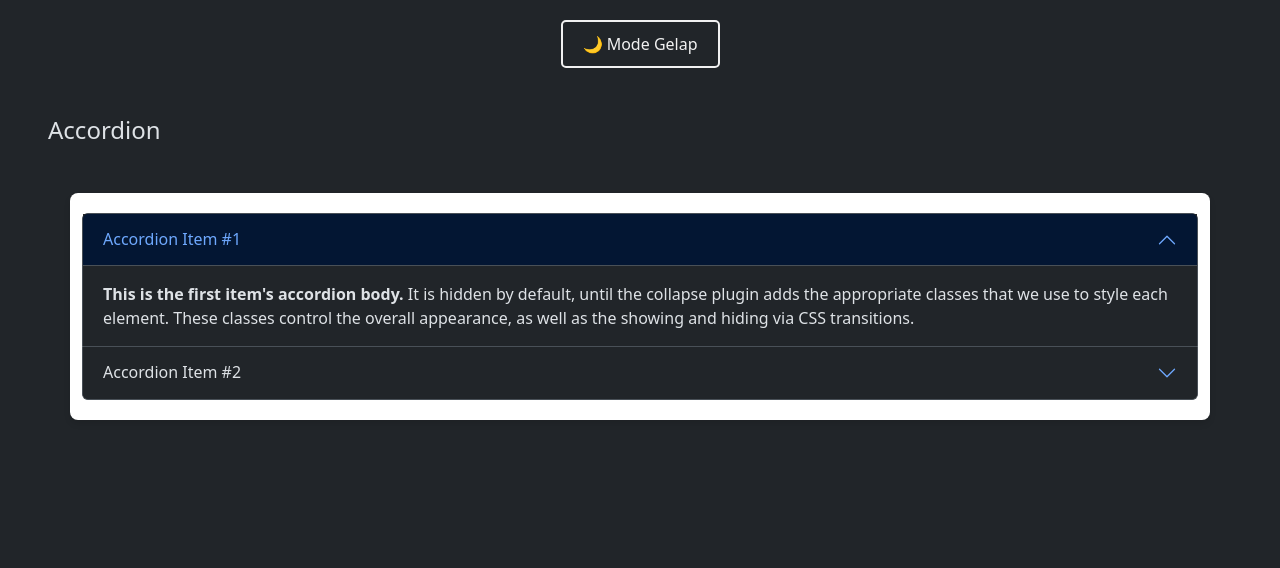
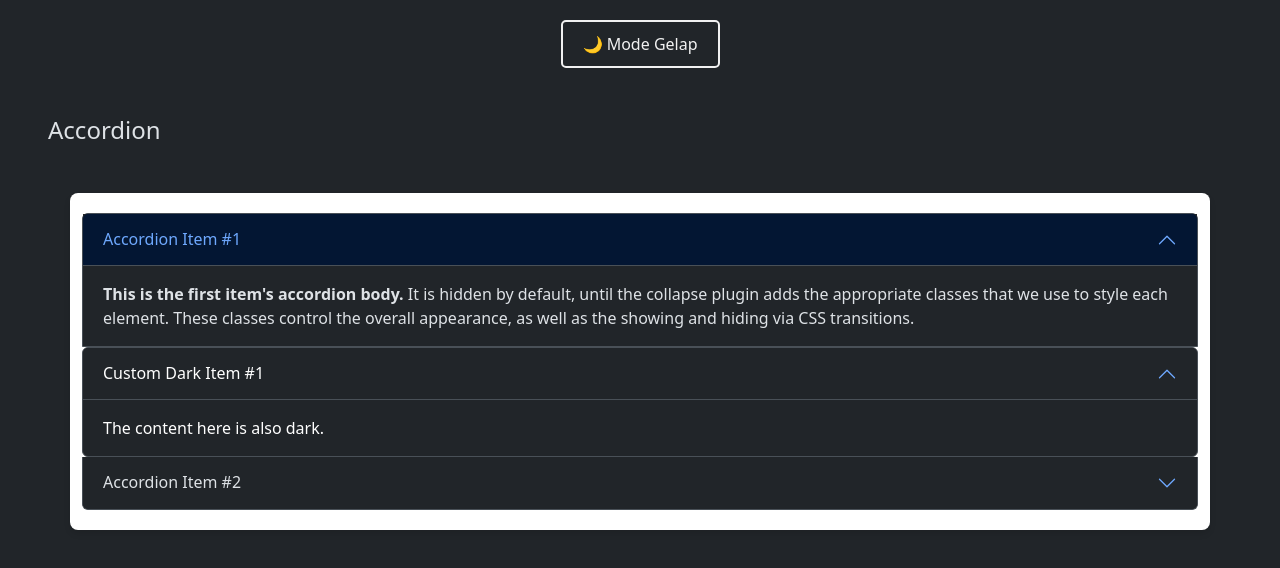
Before and after one commit to lasus023-jpg/00, a plain HTML site: page frame.html in a window 1280 px wide. Drawn offline with nearby package versions, Linux system fonts and the light colour scheme.

Commit message:
Update frame.html

```diff
--- a/frame.html
+++ b/frame.html
@@ -113,7 +113,7 @@
 
     <h4 class='m-5'>Accordion</h4>
     <div class='container mb-5' data-bs-theme="dark">
-      <div class="accordion" id="accordionExample">
+<div class="accordion" id="accordionExample">
         <div class="accordion-item">
           <h2 class="accordion-header bg-dark text-white" id="headingOne">
             <button class="accordion-button" type="button" data-bs-toggle="collapse" data-bs-target="#collapseOne" aria-expanded="true" aria-controls="collapseOne">
@@ -126,6 +126,23 @@
             </div>
           </div>
         </div>
+
+<div class="accordion" id="customAccordion">
+    <div class="accordion-item bg-dark text-white"> <!-- Apply dark background and light text -->
+        <h2 class="accordion-header">
+            <button class="accordion-button bg-dark text-white" type="button" data-bs-toggle="collapse" data-bs-target="#collapseCustomOne" aria-expanded="true" aria-controls="collapseCustomOne">
+                Custom Dark Item #1
+            </button>
+        </h2>
+        <div id="collapseCustomOne" class="accordion-collapse collapse show" data-bs-parent="#customAccordion">
+            <div class="accordion-body">
+                The content here is also dark.
+            </div>
+        </div>
+    </div>
+</div>
+
+
 
         <div class="accordion-item">
           <h2 class="accordion-header" id="headingTwo">
```
